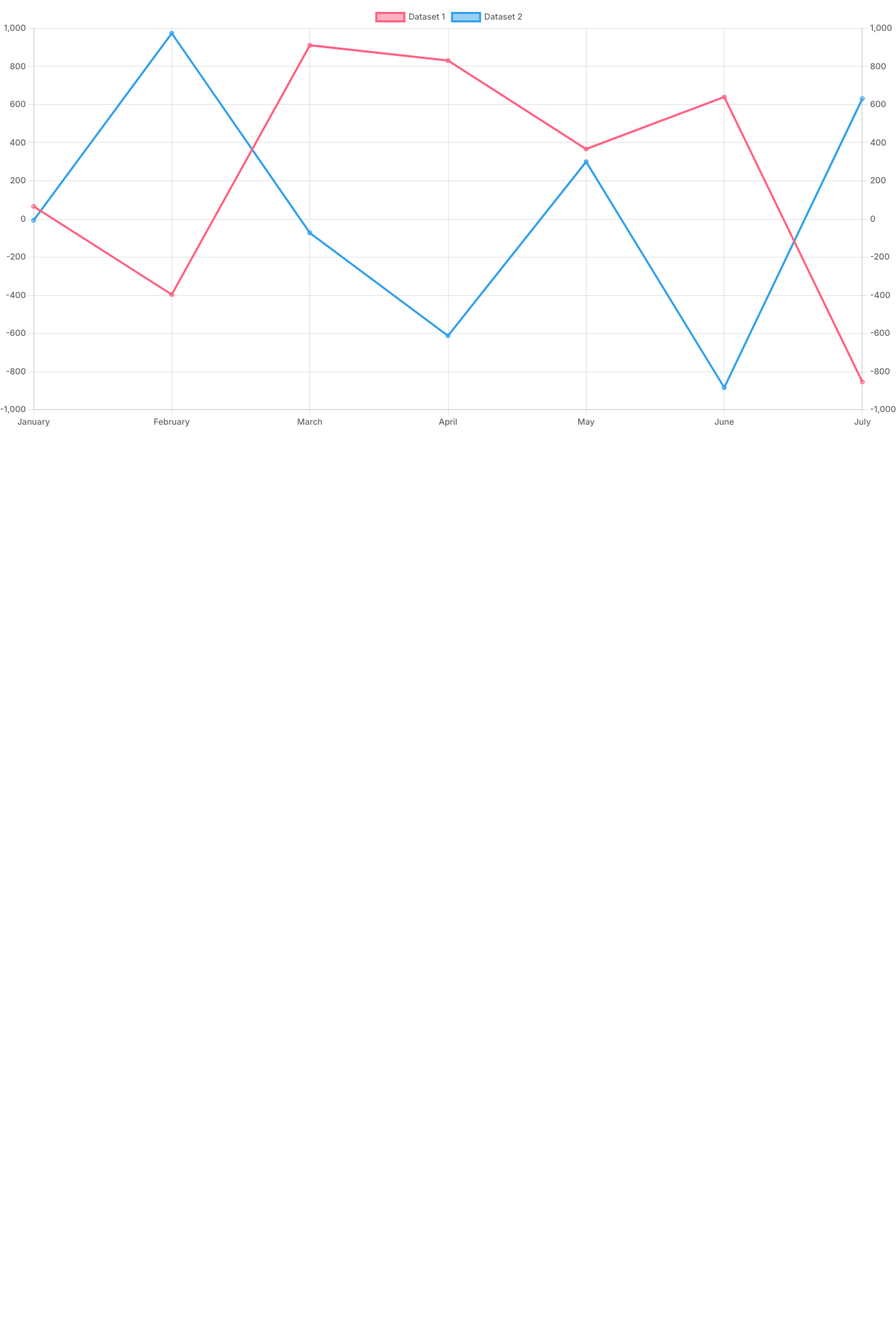
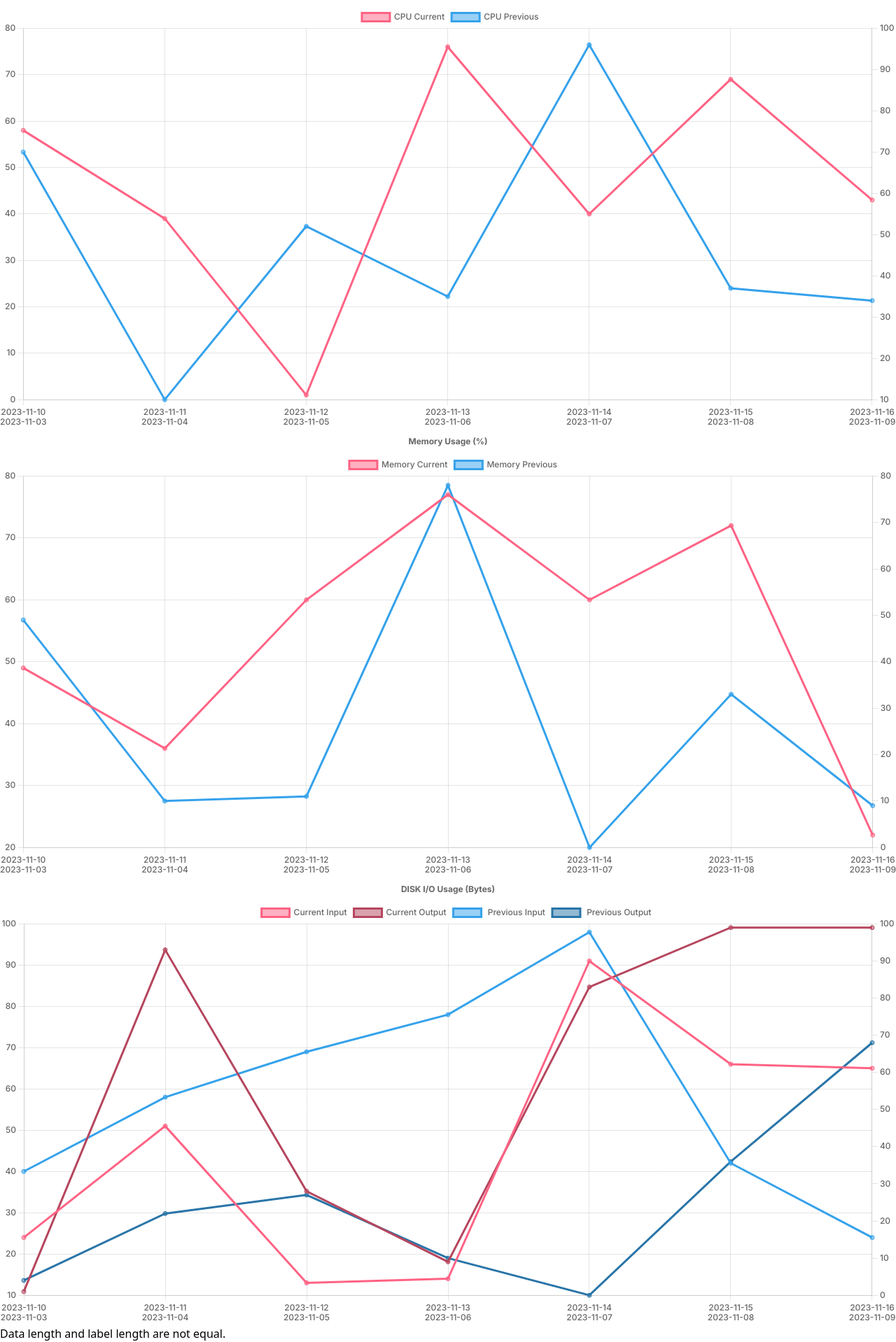
Before and after one commit to Eco-Stack/eco-stack, a React (Vite) app: page / in a window 1280 px wide. Shown: the part 6372-8290 px from the top of the page at 70% size. Before the commit the page ends 6986 px from the top, so only its background shows below. Built offline with nearby package versions, Linux system fonts and the light colour scheme.

Commit message:
Feat : 차트 그리기 연습

```diff
--- a/package.json
+++ b/package.json
@@ -6,7 +6,6 @@
     "build": "vite build",
     "preview": "vite preview"
   },
-  "type": "module",
   "dependencies": {
     "@tailwindcss/forms": "^0.5.3",
     "@tanstack/react-query": "^5.4.3",
--- a/src/components/LineChart/index.tsx
+++ b/src/components/LineChart/index.tsx
@@ -1,4 +1,5 @@
 import React from "react";
+import { applyOpacity } from "./utils";
 import {
   Chart as ChartJS,
   CategoryScale,
@@ -10,7 +11,6 @@ import {
   Legend,
 } from "chart.js";
 import { Line } from "react-chartjs-2";
-import { faker } from "@faker-js/faker";
 
 ChartJS.register(
   CategoryScale,
@@ -22,17 +22,41 @@ ChartJS.register(
   Legend,
 );
 
-export const options = {
+interface LineChartProps {
+  title: string;
+  labels: (string | [string, string])[];
+  datas: { label: string; data: number[]; color?: string }[];
+  options?: object;
+}
+
+export default function LineChart({
+  title,
+  labels,
+  datas,
+  options = {},
+}: LineChartProps) {
+  if (labels.length !== datas[0].data.length) {
+    return (
+      <div className="flex min-h-[300px] w-full items-center justify-center">
+        <p className="text-center font-bold">
+          Data length and label length are not equal.
+        </p>
+      </div>
+    );
+  }
+
+  const baseOptions = {
+    ...options,
     responsive: true,
     interaction: {
       mode: "index" as const,
       intersect: false,
     },
-  stacked: false,
+    // stacked: false,
     plugins: {
       title: {
-      display: true,
-      text: "Chart.js Line Chart - Multi Axis",
+        display: title ? true : false,
+        text: title,
       },
     },
     scales: {
@@ -52,28 +76,26 @@ export const options = {
     },
   };
 
-const labels = ["January", "February", "March", "April", "May", "June", "July"];
-
-export const data = {
-  labels,
-  datasets: [
-    {
-      label: "Dataset 1",
-      data: labels.map(() => faker.datatype.number({ min: -1000, max: 1000 })),
-      borderColor: "rgb(255, 99, 132)",
-      backgroundColor: "rgba(255, 99, 132, 0.5)",
-      yAxisID: "y",
-    },
-    {
-      label: "Dataset 2",
-      data: labels.map(() => faker.datatype.number({ min: -1000, max: 1000 })),
-      borderColor: "rgb(53, 162, 235)",
-      backgroundColor: "rgba(53, 162, 235, 0.5)",
-      yAxisID: "y1",
-    },
-  ],
+  const baseData = {
+    labels: labels,
+    datasets: datas.map((data, i) => {
+      return {
+        label: data.label,
+        data: data.data,
+        borderColor: data.color
+          ? data.color
+          : i % 2 === 0
+          ? "rgb(255, 99, 132)"
+          : "rgb(53, 162, 235)",
+        backgroundColor: data.color
+          ? applyOpacity(data.color, 0.5)
+          : i % 2 === 0
+          ? "rgba(255, 99, 132, 0.5)"
+          : "rgba(53, 162, 235, 0.5)",
+        yAxisID: i % 2 === 0 ? "y" : "y1",
+      };
+    }),
   };
 
-export default function LineChart() {
-  return <Line options={options} data={data} />;
+  return <Line options={baseOptions} data={baseData} />;
 }
--- /dev/null
+++ b/src/components/LineChart/utils.ts
@@ -0,0 +1,3 @@
+export const applyOpacity = (color: string, opacity: number) => {
+  return color.replace("rgb", "rgba").replace(")", `, ${opacity})`);
+};
--- a/src/pages/ProjectOverview.tsx
+++ b/src/pages/ProjectOverview.tsx
@@ -2,9 +2,20 @@ import React, { useState } from "react";
 import Sidebar from "../partials/Sidebar";
 import Header from "../partials/Header";
 import LineChart from "../components/LineChart";
+import { faker } from "@faker-js/faker";
 
 export default function ProjectOverview() {
   const [sidebarOpen, setSidebarOpen] = useState(false);
+
+  const labels = [
+    ["2023.11.10", "2023.11.03"],
+    ["2023.11.11", "2023.11.04"],
+    ["2023.11.12", "2023.11.05"],
+    ["2023.11.13", "2023.11.06"],
+    ["2023.11.14", "2023.11.07"],
+    ["2023.11.15", "2023.11.08"],
+    ["2023.11.16", "2023.11.09"],
+  ];
 
   return (
     <div className="flex h-screen overflow-hidden">
@@ -17,7 +28,138 @@ export default function ProjectOverview() {
         <main>
           <div className="max-w-9xl mx-auto w-full px-4 py-8 sm:px-6 lg:px-8">
             <p>ProjectOverview</p>
-            <LineChart />
+            <div className="grid w-full grid-cols-2 gap-5">
+              <div className="col-span-1">
+                <LineChart
+                  title={"CPU Usage (%)"}
+                  labels={[
+                    ["2023-11-10", "2023-11-03"],
+                    ["2023-11-11", "2023-11-04"],
+                    ["2023-11-12", "2023-11-05"],
+                    ["2023-11-13", "2023-11-06"],
+                    ["2023-11-14", "2023-11-07"],
+                    ["2023-11-15", "2023-11-08"],
+                    ["2023-11-16", "2023-11-09"],
+                  ]}
+                  datas={[
+                    {
+                      label: "CPU Current",
+                      data: new Array(7)
+                        .fill(0)
+                        .map(() => faker.number.int({ min: 0, max: 100 })),
+                    },
+                    {
+                      label: "CPU Previous",
+                      data: new Array(7)
+                        .fill(0)
+                        .map(() => faker.number.int({ min: 0, max: 100 })),
+                    },
+                  ]}
+                />
+              </div>
+              <div className="col-span-1">
+                <LineChart
+                  title={"Memory Usage (%)"}
+                  labels={[
+                    ["2023-11-10", "2023-11-03"],
+                    ["2023-11-11", "2023-11-04"],
+                    ["2023-11-12", "2023-11-05"],
+                    ["2023-11-13", "2023-11-06"],
+                    ["2023-11-14", "2023-11-07"],
+                    ["2023-11-15", "2023-11-08"],
+                    ["2023-11-16", "2023-11-09"],
+                  ]}
+                  datas={[
+                    {
+                      label: "Memory Current",
+                      data: new Array(7)
+                        .fill(0)
+                        .map(() => faker.number.int({ min: 0, max: 100 })),
+                    },
+                    {
+                      label: "Memory Previous",
+                      data: new Array(7)
+                        .fill(0)
+                        .map(() => faker.number.int({ min: 0, max: 100 })),
+                    },
+                  ]}
+                />
+              </div>
+            </div>
+            <div className="grid w-full grid-cols-2 gap-5">
+              <div className="col-span-1">
+                <LineChart
+                  title={"DISK I/O Usage (Bytes)"}
+                  labels={[
+                    ["2023-11-10", "2023-11-03"],
+                    ["2023-11-11", "2023-11-04"],
+                    ["2023-11-12", "2023-11-05"],
+                    ["2023-11-13", "2023-11-06"],
+                    ["2023-11-14", "2023-11-07"],
+                    ["2023-11-15", "2023-11-08"],
+                    ["2023-11-16", "2023-11-09"],
+                  ]}
+                  datas={[
+                    {
+                      label: "Current Input",
+                      data: new Array(7)
+                        .fill(0)
+                        .map(() => faker.number.int({ min: 0, max: 100 })),
+                      color: "rgb(255, 99, 132)",
+                    },
+                    {
+                      label: "Current Output",
+                      data: new Array(7)
+                        .fill(0)
+                        .map(() => faker.number.int({ min: 0, max: 100 })),
+                      color: "rgb(182, 70, 94)",
+                    },
+                    {
+                      label: " Previous Input",
+                      data: new Array(7)
+                        .fill(0)
+                        .map(() => faker.number.int({ min: 0, max: 100 })),
+                      color: "rgb(53, 162, 235)",
+                    },
+                    {
+                      label: " Previous Output",
+                      data: new Array(7)
+                        .fill(0)
+                        .map(() => faker.number.int({ min: 0, max: 100 })),
+                      color: "rgb(41, 117, 168)",
+                    },
+                  ]}
+                />
+              </div>
+              <div className="col-span-1">
+                <LineChart
+                  title={"Network Usage (bps)"}
+                  labels={[
+                    ["2023-11-10", "2023-11-03"],
+                    ["2023-11-11", "2023-11-04"],
+                    ["2023-11-12", "2023-11-05"],
+                    ["2023-11-13", "2023-11-06"],
+                    // ["2023-11-14", "2023-11-07"],
+                    ["2023-11-15", "2023-11-08"],
+                    ["2023-11-16", "2023-11-09"],
+                  ]}
+                  datas={[
+                    {
+                      label: "CPU Current",
+                      data: new Array(7)
+                        .fill(0)
+                        .map(() => faker.number.int({ min: 0, max: 100 })),
+                    },
+                    {
+                      label: "CPU Previous",
+                      data: new Array(7)
+                        .fill(0)
+                        .map(() => faker.number.int({ min: 0, max: 100 })),
+                    },
+                  ]}
+                />
+              </div>
+            </div>
           </div>
         </main>
       </div>
```
Also changed, not shown: src/components/LineChart/LineChartTypes.ts (added). Lines whose indentation alone changed are shown as unchanged.
